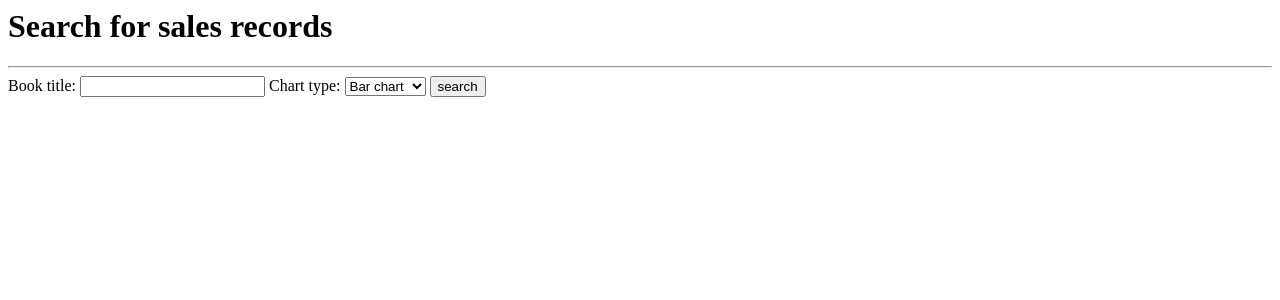
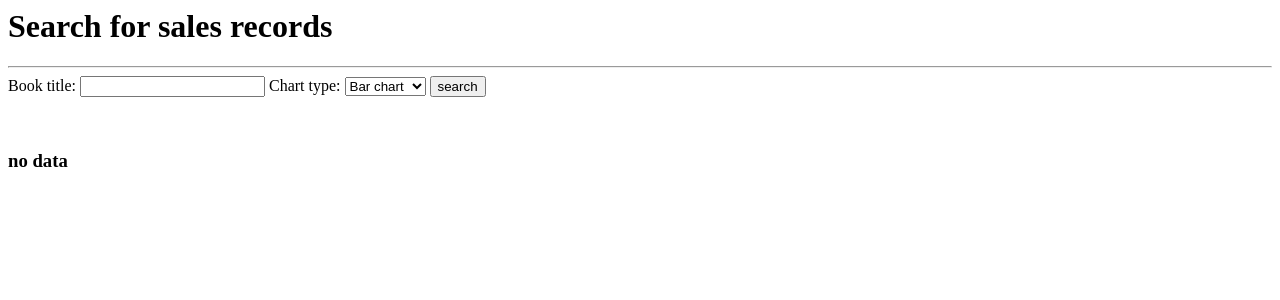
Before and after one commit to AmySikora/root, a Django app: page /sales/ in a window 1280 px wide. Shown: the top 300 px of the page. Run offline with Django 4.2, Linux system fonts and the light colour scheme; a user stored in the database is signed in.

Commit message:
added data frame and pandas

```diff
--- a/sales/templates/sales/records.html
+++ b/sales/templates/sales/records.html
@@ -1,9 +1,18 @@
-<h1> Search for sales records </h1>
+<h1> Search for sales records</h1>
 
 <hr>
 <form action="" method="POST">
-   {% csrf_token %}
-   {{form}}
-   <button type="submit" >search</button>
+    {% csrf_token %}
+    {{form}}
+    <button type="submit" >search</button>
 
 </form>
+
+
+<br>
+
+{% if sales_df %}
+   {{sales_df}}
+{% else %}
+   <h3> no data</h3>
+{% endif %}
--- a/sales/views.py
+++ b/sales/views.py
@@ -2,6 +2,7 @@ from django.shortcuts import render
 from django.contrib.auth.decorators import login_required
 from .forms import SalesSearchForm
 from .models import Sale
+import pandas as pd
 
 def home(request):
     return render(request, 'sales/home.html')
@@ -10,6 +11,7 @@ def home(request):
 def records(request):
     #create an instance of SalesSearchForm that you defined in sales/forms.py
     form = SalesSearchForm(request.POST or None)
+    sales_df=None
 
     #check if the button is clicked
     if request.method == 'POST':
@@ -17,6 +19,12 @@ def records(request):
         book_title = request.POST.get('book_title')
         chart_type = request.POST.get('chart_type')
         #display in terminal - needed for debugging during development only
+
+        #apply filter to extract data
+        qs =Sale.objects.filter(book__name=book_title)
+        if qs:      #if data found
+           #convert the queryset values to pandas dataframe
+           sales_df=pd.DataFrame(qs.values())
         print(book_title, chart_type)  # Optional: Debugging only
 
 
@@ -42,6 +50,7 @@ def records(request):
    #pack up data to be sent to template in the context dictionary
     context = {
         'form': form,
+        'sales_df': sales_df,
     }
 
 #load the sales/record.html page using the data that you just prepared
```
